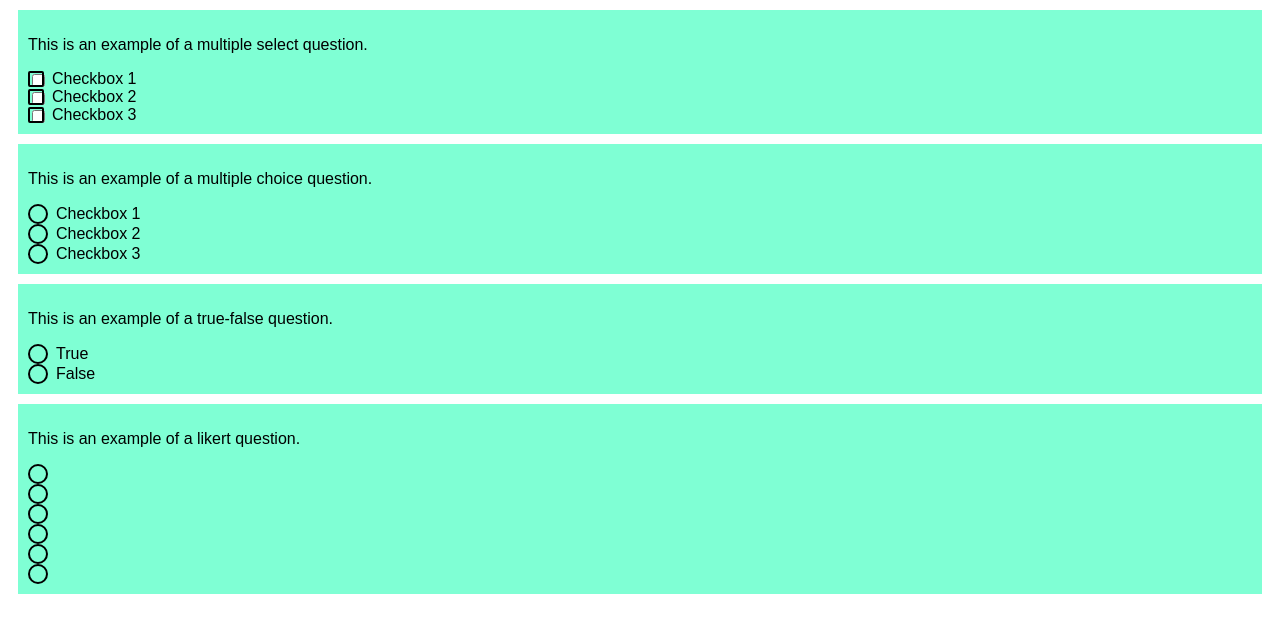
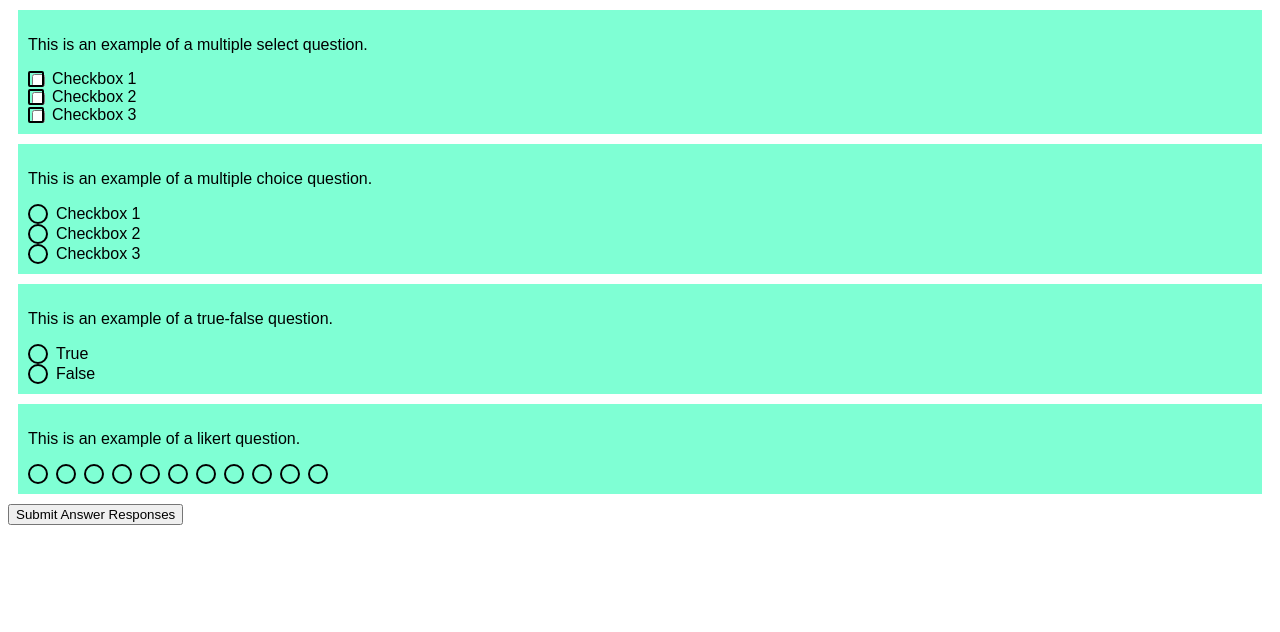
Before and after one commit to cirrux888/angular-ivy-k51nzx, an Angular app: page / in a window 1280 px wide. Shown: the top 632 px of the page. Built offline with nearby package versions, Linux system fonts and the light colour scheme.

Commit message:
Updated likert question.

```diff
--- a/src/app/app.component.css
+++ b/src/app/app.component.css
@@ -15,3 +15,7 @@ mat-radio-group {
   display: flex;
   flex-direction: column
 }
+
+.likert {
+  flex-direction: row
+}
--- a/src/app/app.component.html
+++ b/src/app/app.component.html
@@ -25,12 +25,19 @@
 
 <div class="flex-container">
   <p>This is an example of a likert question.</p>
-  <mat-radio-group>
+  <mat-radio-group class="likert">
     <mat-radio-button value="0"></mat-radio-button>
     <mat-radio-button value="1"></mat-radio-button>
     <mat-radio-button value="2"></mat-radio-button>
     <mat-radio-button value="3"></mat-radio-button>
     <mat-radio-button value="4"></mat-radio-button>
     <mat-radio-button value="5"></mat-radio-button>
+    <mat-radio-button value="6"></mat-radio-button>
+    <mat-radio-button value="7"></mat-radio-button>
+    <mat-radio-button value="8"></mat-radio-button>
+    <mat-radio-button value="9"></mat-radio-button>
+    <mat-radio-button value="10"></mat-radio-button>
   </mat-radio-group>
 </div>
+
+<button>Submit Answer Responses</button>
```
